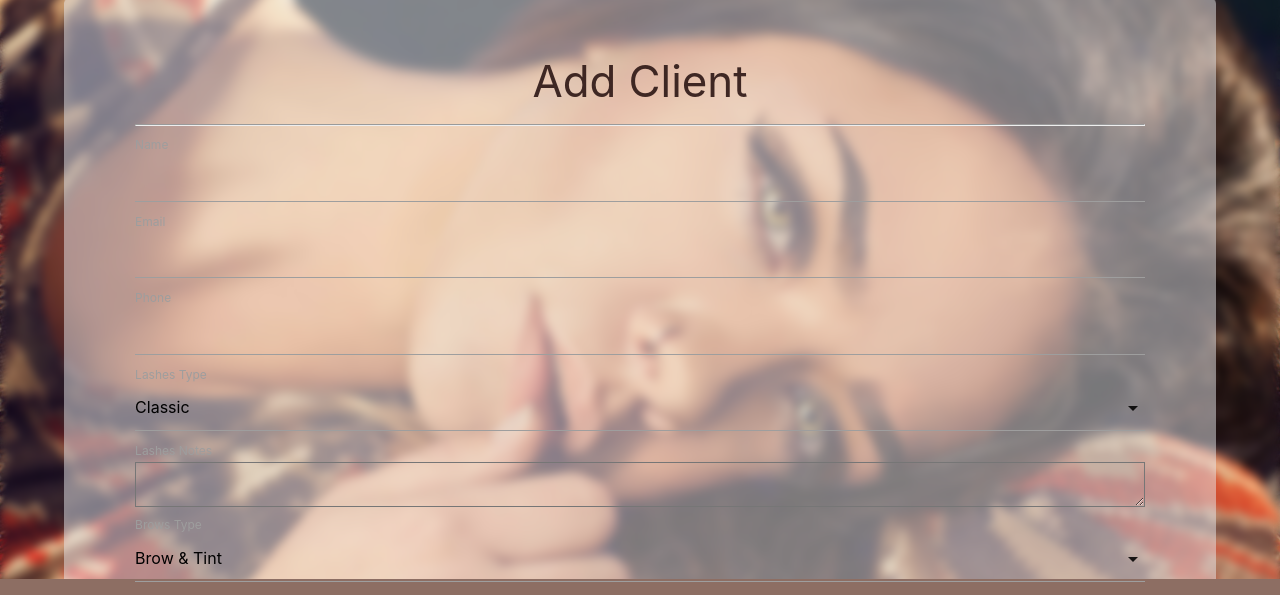
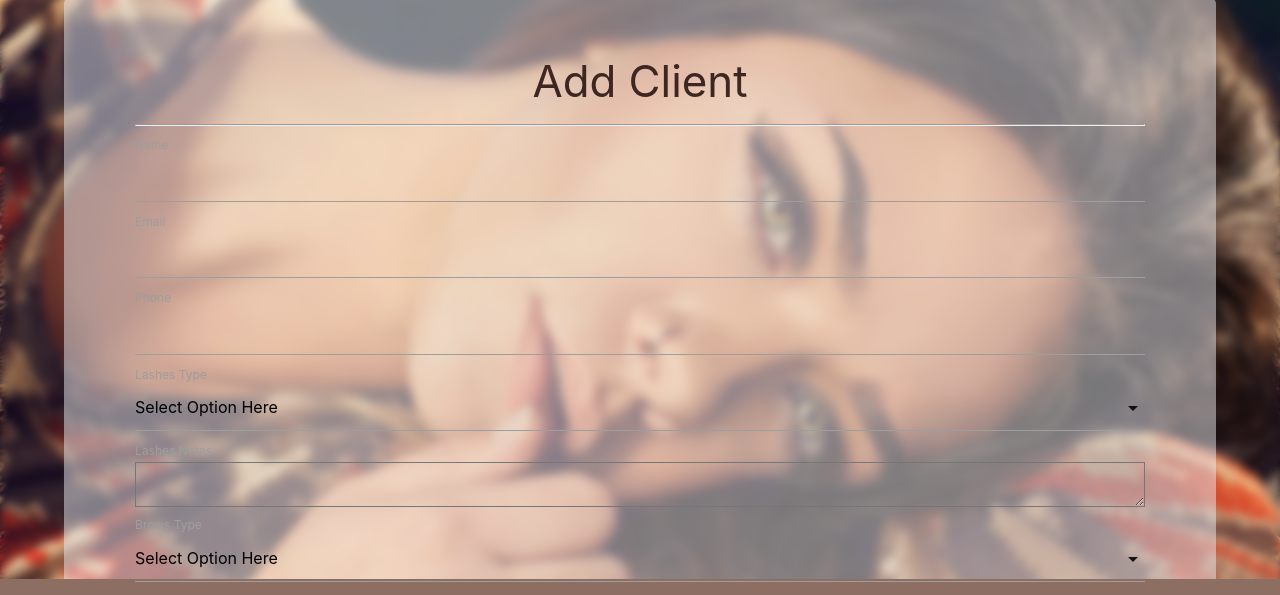
Before and after one commit to nccadman19/beauty-hq, a Flask app: template treatments/templates/add_client.html in a window 1280 px wide. Shown: the part 125-720 px from the top of the page. Run offline with Flask 3, Linux system fonts and the light colour scheme; the template is opened without the code that fills it, so the values that code supplies are empty.

Commit message:
classes added to options, dropdown title added

```diff
--- a/treatments/templates/add_client.html
+++ b/treatments/templates/add_client.html
@@ -16,38 +16,40 @@
         <hr>
         <form method="POST" action="{{ url_for('create_client') }}">
             <div class="form-group">
-              <label for="name">Name</label>
+              <label class="titles" for="name">Name</label>
               <input type="text" class="form-control" id="name" name="name" required>
             </div>
             <div class="form-group">
-              <label for="email">Email</label>
+              <label class="titles" for="email">Email</label>
               <input type="email" class="form-control" id="email" name="email" required>
             </div>
             <div class="form-group">
-              <label for="phone">Phone</label>
+              <label class="titles" for="phone">Phone</label>
               <input type="tel" class="form-control" id="phone" name="phone" required>
             </div>
             <div class="form-group">
-              <label for="lash_type">Lashes Type</label>
+              <label class="titles" for="lash_type">Lashes Type</label>
               <select class="form-control" id="lash_type" name="lash_type">
+                  <option selected disabled>Select Option Here</option>
                   <option value="classic">Classic</option>
                   <option value="hybrid">Hybrid</option>
                   <option value="russian">Russian</option>
               </select>
               </div>
               <div class="form-group">
-                <label for="lash_notes">Lashes Notes</label>
+                <label class="titles" for="lash_notes">Lashes Notes</label>
                 <textarea class="form-control" id="lash_notes" name="lash_notes"></textarea>
               </div>
               <div class="form-group">
-                <label for="brow_type">Brows Type</label>
+                <label class="titles" for="brow_type">Brows Type</label>
                 <select class="form-control" id="brow_type" name="brow_type">
+                    <option selected disabled>Select Option Here</option>
                     <option value="brow_tint">Brow & Tint</option>
                     <option value="lamination">Lamination</option>
                 </select>
               </div>
               <div class="form-group">
-                <label for="brow_notes">Brows Notes</label>
+                <label class="titles" for="brow_notes">Brows Notes</label>
                 <textarea class="form-control" id="brow_notes" name="brow_notes"></textarea>
               </div>
             <button type="submit" class="btn btn-primary">Submit</button>
```
